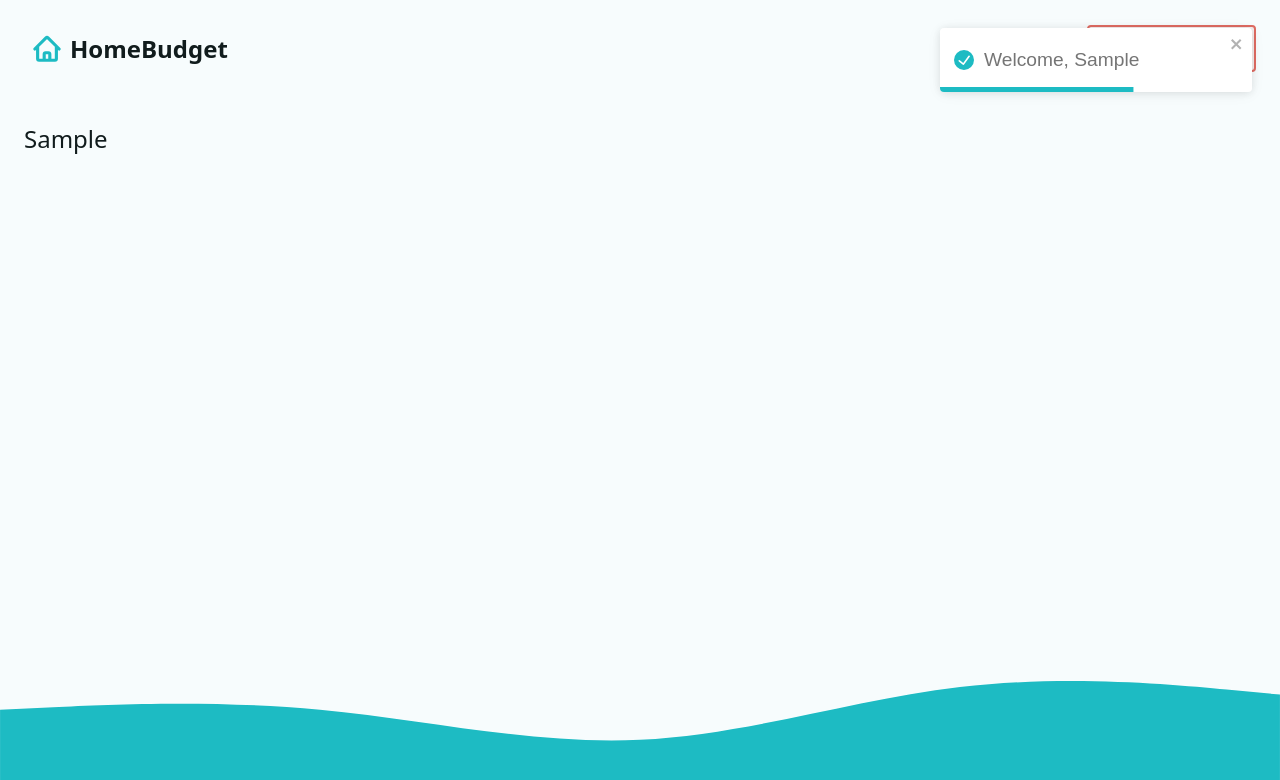
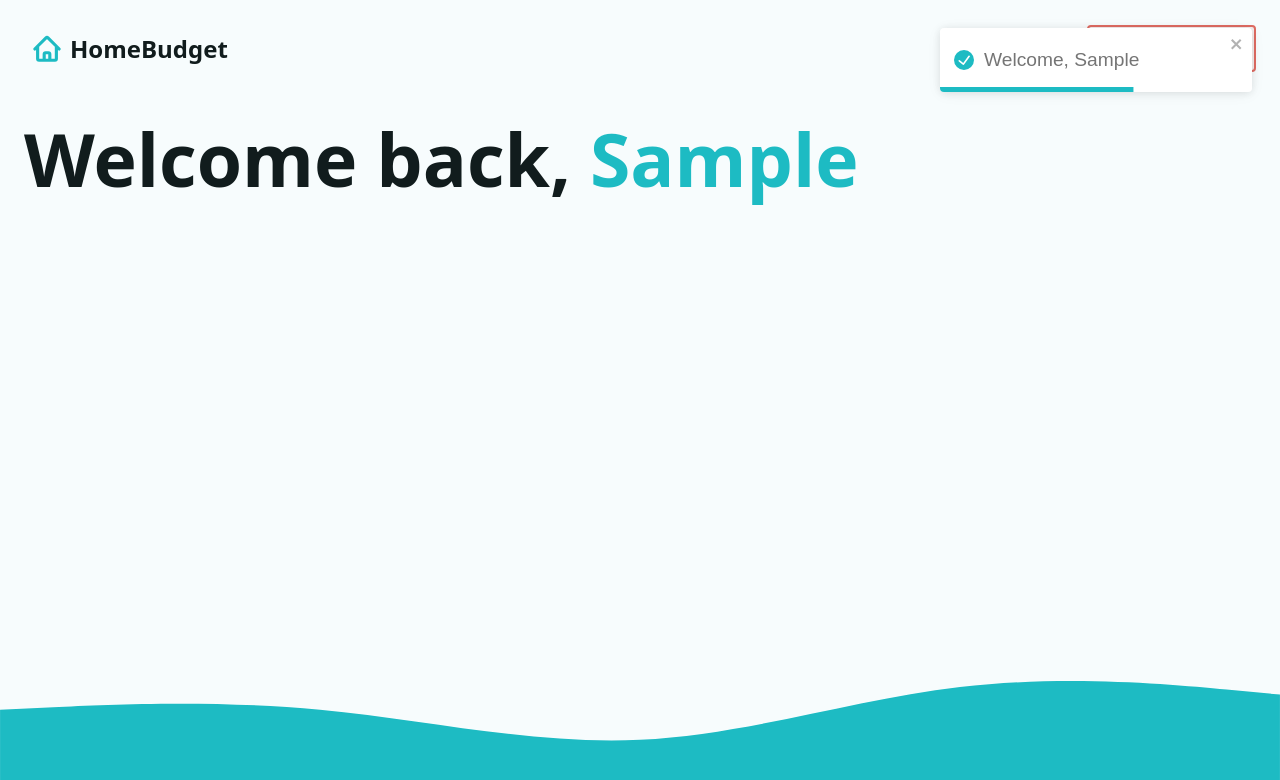
Before and after one commit to rishabhsaklani08/React-Router-Budget-App, a React (Vite) app: page / in a window 1280 px wide. Both pictures are taken after typing "Sample" into the empty fields and a click on the button "Create Account". Shown: the top 780 px of the page. Built offline with nearby package versions, Linux system fonts and the light colour scheme.

Commit message:
custom welcome message displayed

```diff
--- a/src/pages/Dashboard.jsx
+++ b/src/pages/Dashboard.jsx
@@ -35,7 +35,11 @@ const Dashboard = () => {
 
     return (
         <>
-            {userName ? (<p>{userName}</p>) : <Intro />}
+            {userName ? (
+                <div className="dashboard">
+                    <h1>Welcome back, <span className='accent'>{userName}</span></h1>
+                </div>
+            ) : <Intro />}
         </>
     )
 }
```
